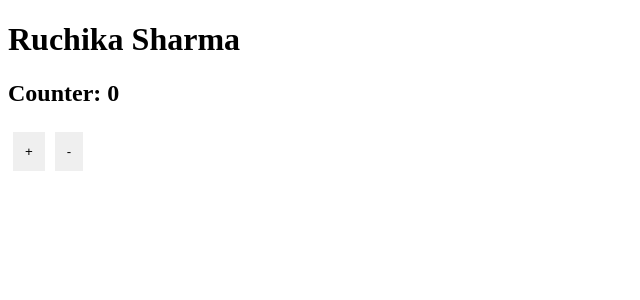
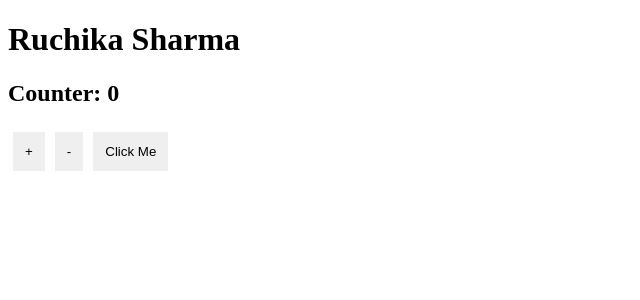
Before and after one commit to ruchik02/Basic-Vue, a Vue app: page / in a window 1280 px wide. Shown: the top 300 px of the page, without its empty margins (0-640 px from the left). Built offline with nearby package versions, Linux system fonts and the light colour scheme.

Commit message:
change message

```diff
--- a/src/App.vue
+++ b/src/App.vue
@@ -14,6 +14,9 @@ export default {
     decrement(){
       this.count--;
 
+    },
+    changeMessage(){
+      this.name = "You clicked the button!!"
     }
   }
 }
@@ -23,6 +26,7 @@ export default {
   <h2>Counter: {{count  }} </h2>
   <button @click="increment">+</button>
   <button @click="decrement">-</button>
+  <button @click="changeMessage">Click Me</button>
 </template>
 <style scoped>
 button {
```
